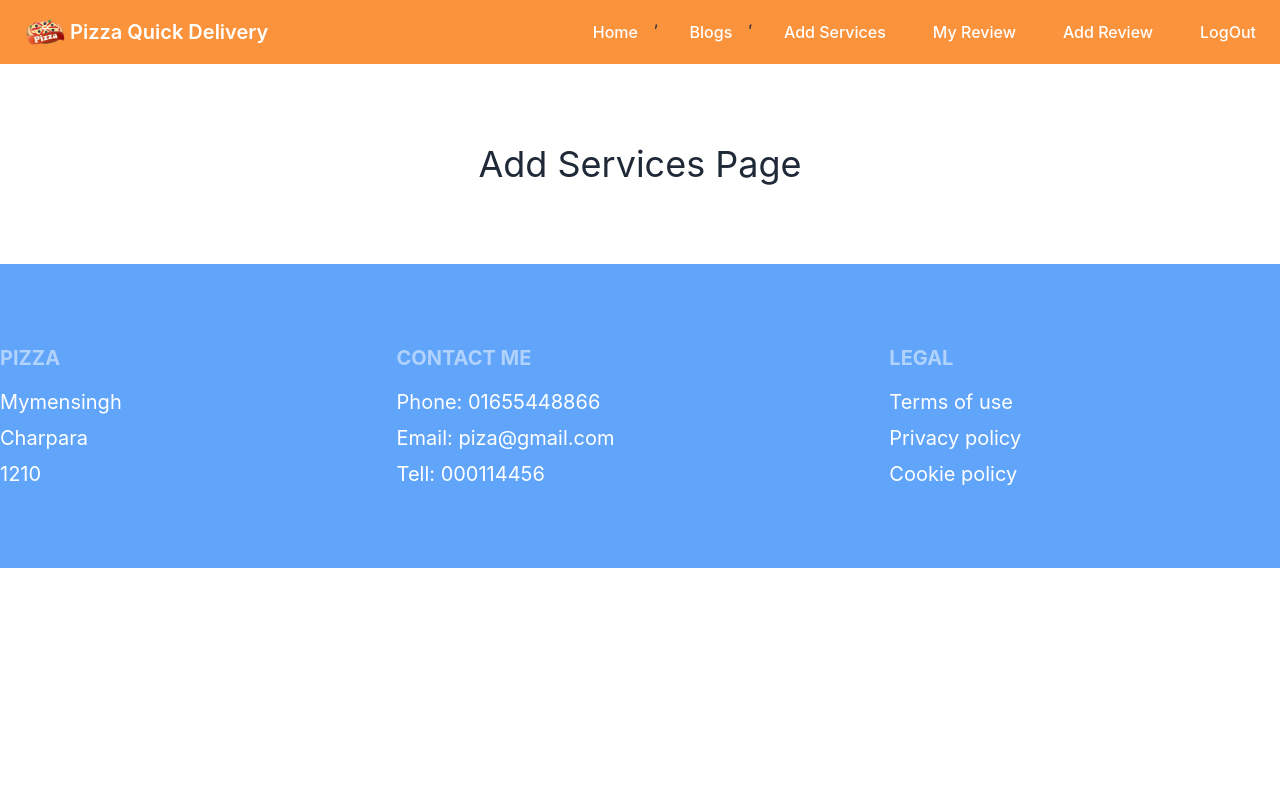
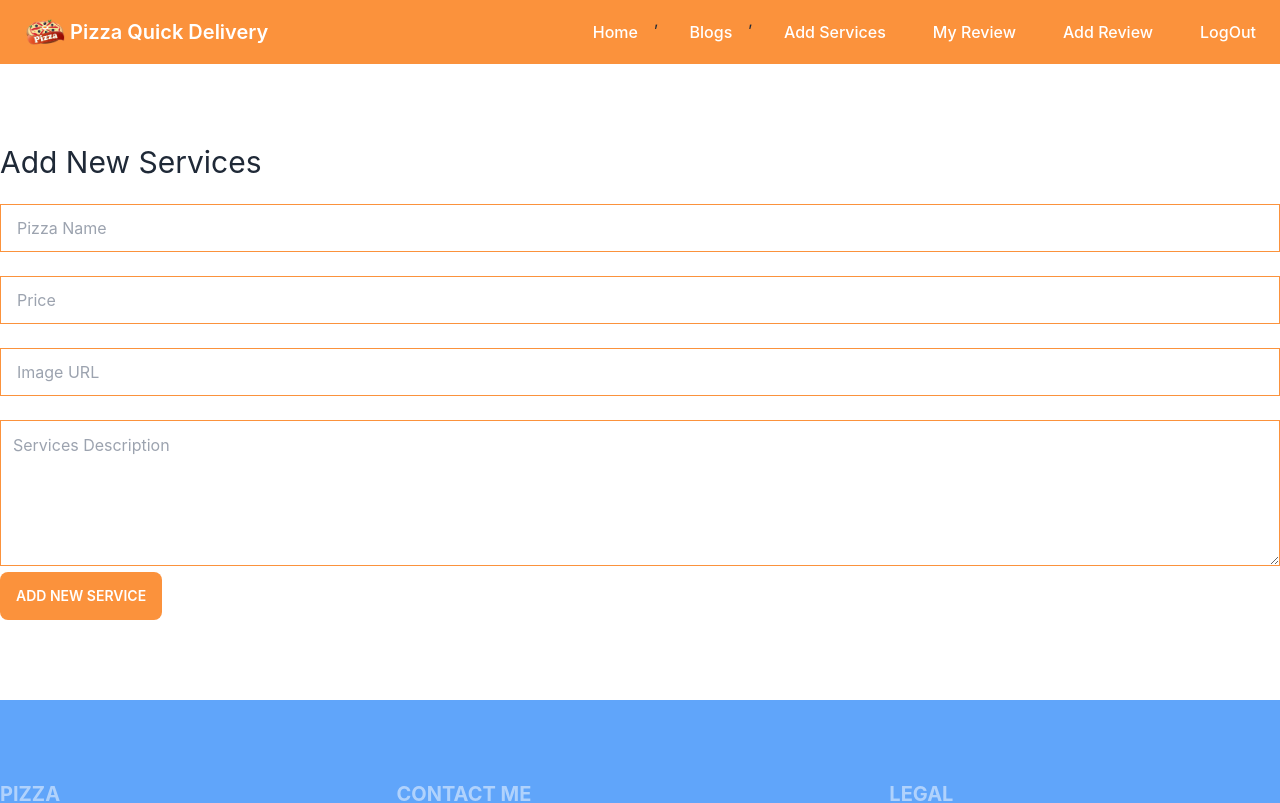
Before and after one commit to rana-web-dev/Pizza-Delivery-Website-Client, a React (Create React App) app: page /addServices in a window 1280 px wide. Shown: the top 803 px of the page. Built offline with nearby package versions, Linux system fonts and the light colour scheme; no server answers; sample sign-in values are in the browser's storage.

Commit message:
Delete Review and show remainning Review

```diff
--- a/package.json
+++ b/package.json
@@ -13,6 +13,7 @@
     "react-photo-view": "^1.2.2",
     "react-router-dom": "^6.4.3",
     "react-scripts": "5.0.1",
+    "react-toastify": "^9.1.1",
     "web-vitals": "^2.1.4"
   },
   "scripts": {
--- a/src/components/home/addServices/AddServices.js
+++ b/src/components/home/addServices/AddServices.js
@@ -1,11 +1,95 @@
-import React from 'react';
+import React from "react";
+import { ToastContainer, toast } from "react-toastify";
+import useTitle from "../../../title/title";
 
 const AddServices = () => {
-    return (
-        <div className='max-w-screen-xl mx-auto py-20'>
-            <h2 className='text-center text-4xl'>Add Services Page</h2>
-        </div>
-    );
+  useTitle("Add New Services");
+  const handleServices = (event) => {
+    event.preventDefault();
+    const form = event.target;
+    const name = form.name.value;
+    const price = form.price.value;
+    const imgUrl = form.url.value;
+    const description = form.description.value;
+    console.log(form);
+    console.log(name, price, imgUrl, description);
+
+    const newService = {
+      title: `${name}`,
+      img: `${imgUrl}`,
+      price: `${price}`,
+      des: `${description}`,
+    };
+
+    fetch("http://localhost:5000/services", {
+      method: "POST",
+      headers: {
+        "content-type": "application/json",
+      },
+      body: JSON.stringify(newService),
+    })
+      .then((res) => res.json())
+      .then((data) => {
+        console.log(data);
+        // setNewService((prev) => [...prev, data]);
+        form.reset();
+        if (data) {
+          toast("Service Added Successfully");
+        }
+      })
+      .catch((error) => {
+        console.log(error);
+      });
+  };
+
+  return (
+    <div className="max-w-screen-xl mx-auto py-20">
+      <form onSubmit={handleServices}>
+        <h2 className="text-3xl">Add New Services</h2>
+        <br></br>
+        <input
+          type="text"
+          name="name"
+          placeholder="Pizza Name"
+          className="input rounded-none  w-full border-orange-400 "
+          required
+        />
+        <br></br>
+        <br></br>
+        <input
+          type="text"
+          name="price"
+          placeholder="Price"
+          className="input rounded-none  w-full border-orange-400 "
+          required
+        />
+        <br></br>
+        <br></br>
+        <input
+          type="text"
+          name="url"
+          placeholder="Image URL"
+          className="input rounded-none  w-full border-orange-400 "
+          required
+        />
+        <br></br>
+        <br></br>
+        <textarea
+          name="description"
+          placeholder="Services Description"
+          className="border border-orange-400 w-full p-3 text-1xl"
+          cols=""
+          rows="5"
+          required
+        ></textarea>
+        <br></br>
+        <button className="btn border-none bg-orange-400">
+          Add New Service
+        </button>
+        <ToastContainer />
+      </form>
+    </div>
+  );
 };
 
 export default AddServices;
--- a/src/components/home/allReview/AddReview.js
+++ b/src/components/home/allReview/AddReview.js
@@ -1,56 +1,81 @@
-import React from 'react';
-import { useLoaderData } from 'react-router-dom';
-import useTitle from '../../../title/title';
+import React, { useState } from "react";
+import { useLoaderData } from "react-router-dom";
+import useTitle from "../../../title/title";
 
 const AddReview = () => {
-    useTitle('All Review')
-    const review = useLoaderData();
+  useTitle("Add Your Review");
+  const loaderData = useLoaderData();
+  console.log(loaderData);
+  const [review, setReview] = useState(loaderData);
 
-    const handleReview = event => {
+  const handleReview = (event) => {
     event.preventDefault();
     const form = event.target;
     const name = form.name.value;
     const imgUrl = form.url.value;
     const opinion = form.opinion.value;
 
-
     const reviewData = {
       revName: `${name}`,
       revImg: `${imgUrl}`,
-            revDes: `${opinion}`
-        }
+      revDes: `${opinion}`,
+    };
 
-        fetch('http://localhost:5000/review', {
-            method: 'POST',
+    fetch("http://localhost:5000/review", {
+      method: "POST",
       headers: {
-                'content-type': 'application/json'
+        "content-type": "application/json",
       },
-            body: JSON.stringify(reviewData)
+      body: JSON.stringify(reviewData),
     })
-        .then(() => {
+      .then((res) => res.json())
+      .then((data) => {
+        console.log(data);
+        setReview((prev) => [...prev, data]);
         form.reset();
       })
-        .catch()
-
-    }
-
+      .catch((error) => {
+        console.log(error);
+      });
+  };
 
   return (
-        <div className='py-10 max-w-screen-xl mx-auto'>
-            <h1 className='text-3xl text-center'>All Review: {review.length}</h1>
+    <div className="py-10 max-w-screen-xl mx-auto">
+      <h1 className="text-3xl text-center">All Review: {review.length}</h1>
 
       <form onSubmit={handleReview}>
-                <h2 className='text-3xl'>Add Your Opinion</h2>
+        <h2 className="text-3xl">Add Your Opinion</h2>
         <br></br>
-                <input type="text" name='name' placeholder="You Name" className="input rounded-none  w-full border-orange-400 " />
+        <input
+          type="text"
+          name="name"
+          placeholder="You Name"
+          className="input rounded-none  w-full border-orange-400 "
+          required
+        />
         <br></br>
         <br></br>
-                <input type="text" name='url' placeholder="Image URL" className="input rounded-none  w-full border-orange-400 " />
+        <input
+          type="text"
+          name="url"
+          placeholder="Image URL"
+          className="input rounded-none  w-full border-orange-400 "
+          required
+        />
         <br></br>
         <br></br>
-                <textarea name='opinion' placeholder='Your Opinion...' className='border border-orange-400 w-full p-3 text-1xl' cols='' rows='5'></textarea>
+        <textarea
+          name="opinion"
+          placeholder="Your Opinion..."
+          className="border border-orange-400 w-full p-3 text-1xl"
+          required
+          cols=""
+          rows="5"
+        ></textarea>
         <br></br>
-                <button  className='btn border-none bg-orange-400'>Add Your Review</button>
+        <button className="btn border-none bg-orange-400">
+          Add Your Review
+        </button>
       </form>
     </div>
   );
--- a/src/components/home/allReview/AllReviews.js
+++ b/src/components/home/allReview/AllReviews.js
@@ -1,28 +1,53 @@
+import React, { useContext, useState } from "react";
+import { useLoaderData, useNavigate } from "react-router-dom";
+import { AuthContext } from "../../../context/AuthProvider";
+import useTitle from "../../../title/title";
+import ReviewAccess from "./ReviewAccess";
 
-import React, { useContext } from 'react'
-import { useLoaderData, useNavigate } from 'react-router-dom'
-import { AuthContext } from '../../../context/AuthProvider'
-import useTitle from '../../../title/title'
-import ReviewAccess from './ReviewAccess'
 const AllReviews = () => {
-  useTitle('All Review')
-  const { user } = useContext(AuthContext)
-  const navigate = useNavigate()
-  const review = useLoaderData()
+  useTitle("All Review");
+  const reviewData = useLoaderData();
+  console.log(reviewData);
+  const [reviews, setReview] = useState(reviewData);
+  const { user } = useContext(AuthContext);
+  const navigate = useNavigate();
 
   const handleReviewClick = () => {
-    if (user || window.confirm('Do you want to login?')) {
-      return navigate('/addReview')
+    if (user || window.confirm("Do you want to login?")) {
+      return navigate("/addReview");
     }
-  }
-return (
+  };
+
+  const handleReviewDelete = (id) => {
+    const processed = window.confirm("Are you sure to delete?");
+    if (processed) {
+      fetch(`http://localhost:5000/review/${id}`, {
+        method: "DELETE",
+      })
+        .then((res) => res.json())
+        .then((data) => {
+          console.log(data);
+          if (data.deletedCount > 0) {
+            const remaining = reviewData.filter((ord) => ord._id !== id);
+            setReview(remaining);
+          }
+        })
+        .catch((error) => console.log(error));
+    }
+  };
+
+  return (
     <div className="py-10 max-w-screen-xl mx-auto">
-      <h1 className="text-3xl text-center">All Review: {review.length}</h1>
+      <h1 className="text-3xl text-center">All Review: {reviews.length}</h1>
       <div className="p-10 max-w-screen-xl mx-auto grid gap-10 grid-cols-1 md:grid-cols-2 lg:grid-cols-3">
-        {review.map((rev) => (
-          <ReviewAccess key={rev.id} rev={rev}></ReviewAccess>
+        {reviews.map((rev) => (
+          <ReviewAccess
+            key={rev._id}
+            rev={rev}
+            handleReviewDelete={handleReviewDelete}
+          ></ReviewAccess>
         ))}
-</div>
+      </div>
       <div className="text-center">
         <button
           onClick={handleReviewClick}
@@ -32,7 +57,7 @@ return (
         </button>
       </div>
     </div>
-  )
-}
+  );
+};
 
-export default AllReviews
+export default AllReviews;
--- a/src/components/home/allReview/ReviewAccess.js
+++ b/src/components/home/allReview/ReviewAccess.js
@@ -1,14 +1,24 @@
-import React from 'react';
+import React from "react";
 
-const ReviewAccess = ({ rev }) => {
-    const { id, revImg, revDes, revName } = rev;
+const ReviewAccess = ({ rev, handleReviewDelete }) => {
+  const { _id, revImg, revDes, revName } = rev;
   return (
     <div className="card bg-base-100 shadow-xl">
-            <figure><img src={revImg} alt="Shoes" /></figure>
+      <figure>
+        <img src={revImg} alt="Shoes" />
+      </figure>
       <div className="card-body">
         <h2 className="card-title">Name: {revName}</h2>
         <p>{revDes}</p>
       </div>
+      <button
+        className="mb-3"
+        onClick={() => {
+          handleReviewDelete(_id);
+        }}
+      >
+        Delete
+      </button>
     </div>
   );
 };
--- a/src/components/home/services/AllServiceCard.js
+++ b/src/components/home/services/AllServiceCard.js
@@ -1,9 +1,8 @@
-import React from 'react';
-import { PhotoProvider, PhotoView } from 'react-photo-view';
-import { Link } from 'react-router-dom';
+import React from "react";
+import { PhotoProvider, PhotoView } from "react-photo-view";
+import { Link } from "react-router-dom";
 
 const AllServiceCard = ({ service }) => {
-
   const { id, title, img, des, price } = service;
   const desSlice = des.slice(0, 100);
 
@@ -22,10 +21,10 @@ const AllServiceCard = ({ service }) => {
         <h2 className="card-title">
           Pizza: <h2>{title}</h2>
         </h2>
-                <p className='text-bold text-orange-400 text-2xl'>Price: {price}</p>
+        <p className="text-bold text-orange-400 text-2xl">Price: ${price}</p>
         <p>{desSlice}...</p>
         <Link to={`/details/${id}`}>
-                    <button className='btn border-none bg-orange-400'>Details</button>
+          <button className="btn border-none bg-orange-400">Details</button>
         </Link>
       </div>
     </div>
```
Also changed, not shown: src/App.js (+5 -4 lines), src/components/home/services/Service.js (+24 -21 lines), src/components/logIn/LogIn.js (+43 -28 lines), src/context/AuthProvider.js (+26 -26 lines), 1 other file (tests, documents, lock files or other folders). Lines whose indentation alone changed are shown as unchanged.
